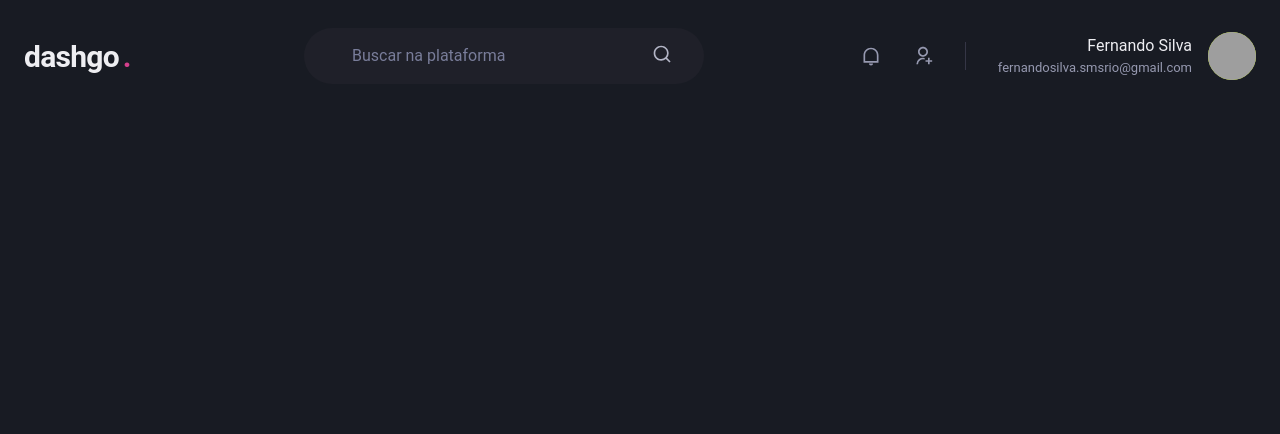
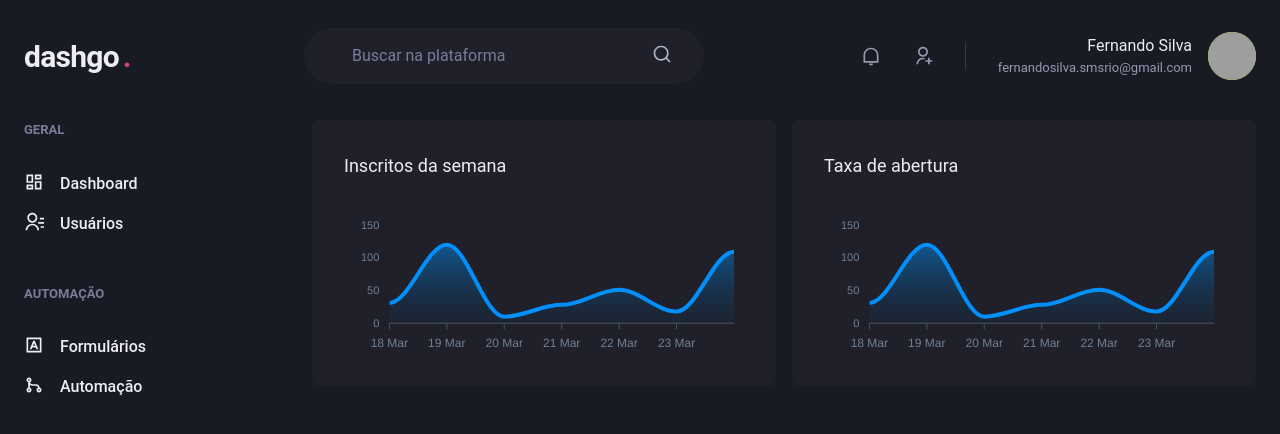
Before and after one commit to yarnando/dashboard, a Next.js app: page /dashboard in a window 1280 px wide. Shown: the top 434 px of the page. Built offline with nearby package versions, Linux system fonts and the light colour scheme; grey boxes are pictures that could not be loaded.

Commit message:
feat(dashboard): dashboard page complete

```diff
--- a/package.json
+++ b/package.json
@@ -13,9 +13,11 @@
     "@chakra-ui/react": "^1.8.6",
     "@emotion/react": "^11.8.2",
     "@emotion/styled": "^11.8.1",
+    "apexcharts": "^3.33.2",
     "framer-motion": "^6.2.8",
     "next": "12.1.0",
     "react": "17.0.2",
+    "react-apexcharts": "^1.4.0",
     "react-dom": "17.0.2",
     "react-icons": "^4.3.1"
   },
--- /dev/null
+++ b/src/components/Sidebar.tsx
@@ -0,0 +1,64 @@
+import { Box, Stack, Text, Link, Icon } from "@chakra-ui/react";
+import { RiContactsLine, RiDashboardLine, RiGitMergeLine, RiInputMethodLine } from "react-icons/ri";
+
+export default function Sidebar() {
+    return (
+        <Box as="aside" w="64" mr="8">
+            <Stack spacing="12" align="flex-start">
+                <Box>
+
+                    <Text
+                        fontWeight="bold"
+                        color="gray.400"
+                        fontSize="small"
+                    >
+                        GERAL
+                    </Text>
+
+                    <Stack spacing="4" mt="8" align="stretch">
+                        <Link display="flex">
+                            <Icon as={RiDashboardLine} fontSize="20" />
+                            <Text ml="4" fontWeight="medium">
+                                Dashboard
+                            </Text>
+                        </Link>
+                        <Link display="flex">
+                            <Icon as={RiContactsLine} fontSize="20" />
+                            <Text ml="4" fontWeight="medium">
+                                Usuários
+                            </Text>
+                        </Link>
+                    </Stack>
+
+                </Box>
+
+                <Box>
+
+                    <Text
+                        fontWeight="bold"
+                        color="gray.400"
+                        fontSize="small"
+                    >
+                        AUTOMAÇÃO
+                    </Text>
+
+                    <Stack spacing="4" mt="8" align="stretch">
+                        <Link display="flex">
+                            <Icon as={RiInputMethodLine} fontSize="20" />
+                            <Text ml="4" fontWeight="medium">
+                                Formulários
+                            </Text>
+                        </Link>
+                        <Link display="flex">
+                            <Icon as={RiGitMergeLine} fontSize="20" />
+                            <Text ml="4" fontWeight="medium">
+                                Automação
+                            </Text>
+                        </Link>
+                    </Stack>
+
+                </Box>
+            </Stack>
+        </Box>
+    )
+}
--- a/src/pages/dashboard.tsx
+++ b/src/pages/dashboard.tsx
@@ -1,7 +1,111 @@
+import { Box, Flex, SimpleGrid, Text, theme } from "@chakra-ui/react";
+import dynamic from 'next/dynamic'
+
 import Header from "../components/Header";
+import Sidebar from "../components/Sidebar";
+
+const Chart = dynamic(() => import('react-apexcharts'), {
+    ssr: false,
+})
+
+const options = {
+    chart: {
+        toolbar: {
+            show: false
+        },
+        zoom: {
+            enabled: false,
+        },
+        foreColor: theme.colors.gray[500]
+    },
+    grid: {
+        show: false,
+    },
+    dataLabels: {
+        enabled: false
+    },
+    tooltip: {
+        enabled: false
+    },
+    xaxis: {
+        type: 'datetime',
+        axisBorder: {
+            color: theme.colors.gray[600]
+        },
+        axisTicks: {
+            color: theme.colors.gray[600]
+        },
+        categories: [
+            '2021-03-18T00:00:00.000Z',
+            '2021-03-19T00:00:00.000Z',
+            '2021-03-20T00:00:00.000Z',
+            '2021-03-21T00:00:00.000Z',
+            '2021-03-22T00:00:00.000Z',
+            '2021-03-23T00:00:00.000Z',
+            '2021-03-24T00:00:00.000Z',
+        ]
+    },
+    fill: {
+        opacity: 0.3,
+        type: 'gradient',
+        gradient: {
+            shade: 'dark',
+            opacityFrom: 0.7,
+            opacityTo: 0.3,
+        }
+    }
+}
+
+const series = [
+    {
+        name: 'series1', data: [31, 120, 10, 28, 51, 18, 109]
+    }
+]
 
 export default function Dashboard() {
     return(
-        <Header/>
+        <Flex direction="column" h="100vh">
+
+            <Header/>
+
+            <Flex w="100%" my="6" maxWidth={1480} mx="auto" px="6">
+                <Sidebar/>
+
+                <SimpleGrid flex="1" gap="4" minChildWidth="320px" alignContent="flex-start">
+
+                    <Box
+                        p="8"
+                        bg="gray.800"
+                        borderRadius={8}
+                        pb="4"
+                    >
+                        <Text
+                            fontSize="lg"
+                            mb="4"
+                        >
+                            Inscritos da semana
+                        </Text>
+                        <Chart options={options} series={series} type="area" height={160} />
+                    </Box>
+
+                    <Box
+                        p="8"
+                        bg="gray.800"
+                        borderRadius={8}
+                        pb="4"
+                    >
+                        <Text
+                            fontSize="lg"
+                            mb="4"
+                        >
+                            Taxa de abertura
+                        </Text>
+                        <Chart options={options} series={series} type="area" height={160} />
+                    </Box>
+
+                </SimpleGrid>
+            </Flex>
+
+        </Flex>
     )
 }
```
Also changed, not shown: 1 other file (tests, documents, lock files or other folders).
